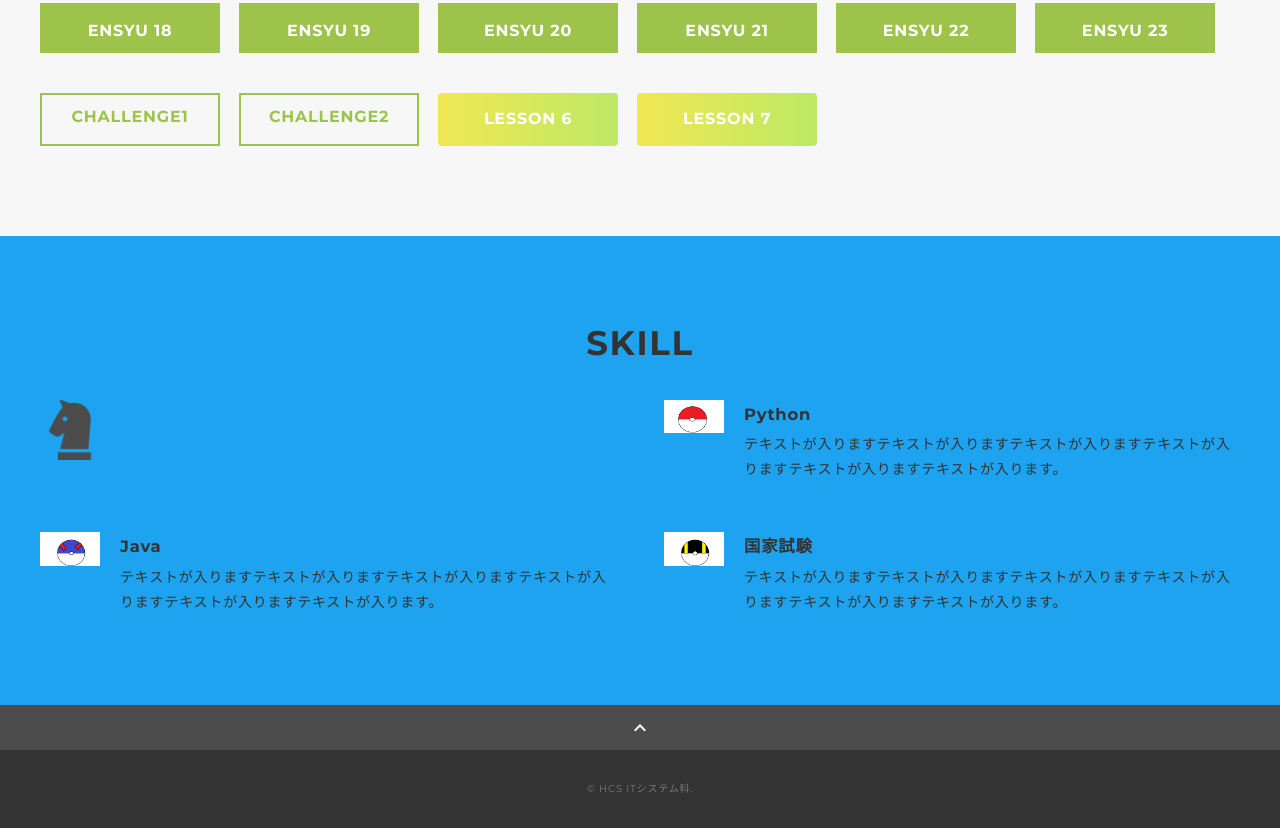
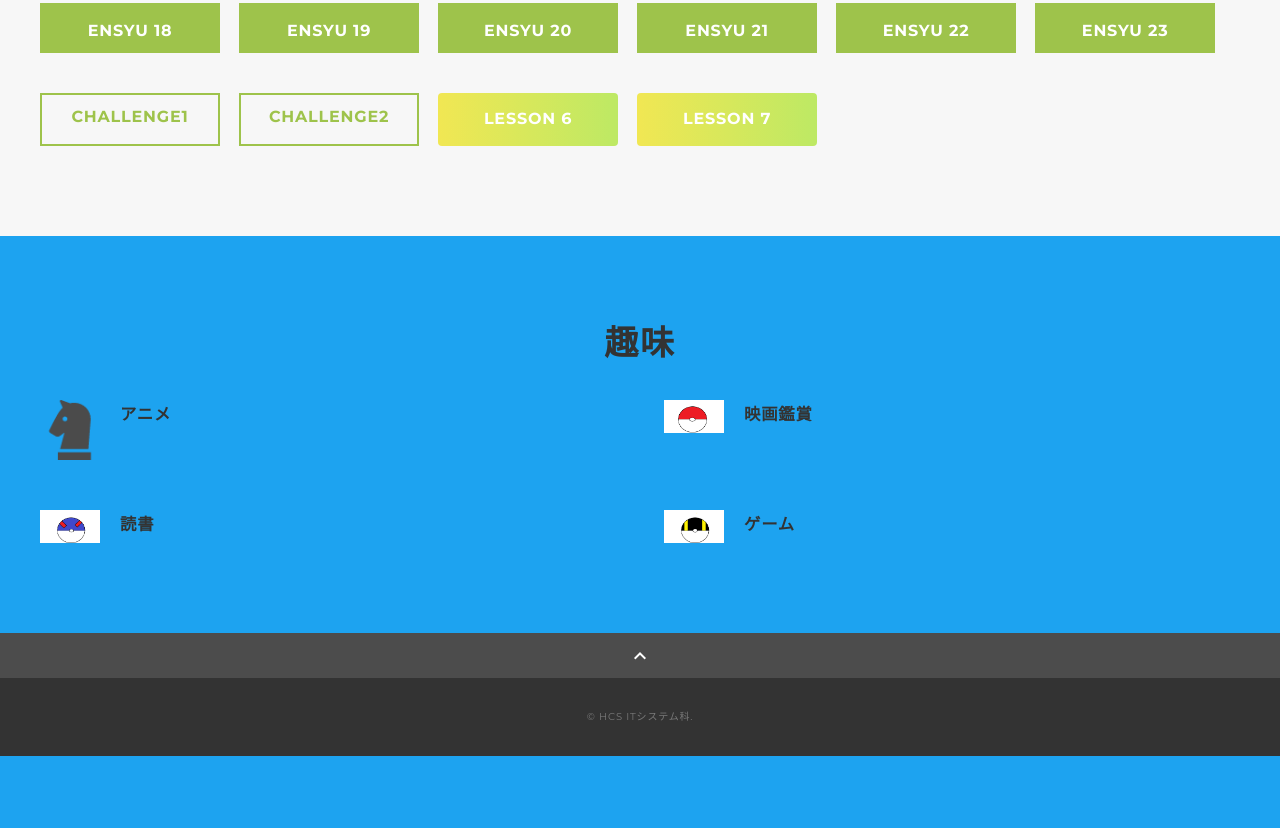
Before and after one commit to 20213079-sakurai/S1A123, a plain HTML site: page index.html in a window 1280 px wide. Shown: the part 1509-2337 px from the top of the page. After the commit the page ends 2265 px from the top, so only its background shows below. Drawn offline with nearby package versions, Linux system fonts and the light colour scheme.

Commit message:
Add files via upload

```diff
--- a/index.html
+++ b/index.html
@@ -95,12 +95,12 @@
 			<!-- skill -->
 			<section class="skill section" id="skill">
 				<div class="inner">
-					<h2 class="title">SKILL</h2>
+					<h2 class="title">趣味</h2>
 					<div class="skill-list">
 						<div class="skill-item">
 							<p class="skill-img"><img src="portfolio/img/tyesu.png" alt=""></p>
 							<div class="skill-body">
-								<h3 class="skill-name"></h3>
+								<h3 class="skill-name">アニメ</h3>
 								<p class="skill-text">
 									</p>
 							</div>
@@ -108,25 +108,25 @@
 						<div class="skill-item">
 							<p class="skill-img"><img src="portfolio/img/oekaki.png" alt=""></p>
 							<div class="skill-body">
-								<h3 class="skill-name">Python</h3>
+								<h3 class="skill-name">映画鑑賞</h3>
 								<p class="skill-text">
-									テキストが入りますテキストが入りますテキストが入りますテキストが入りますテキストが入りますテキストが入ります。</p>
+									</p>
 							</div>
 						</div>
 						<div class="skill-item">
 							<p class="skill-img"><img src="portfolio/img/oekaki1.png" alt=""></p>
 							<div class="skill-body">
-								<h3 class="skill-name">Java</h3>
+								<h3 class="skill-name">読書</h3>
 								<p class="skill-text">
-									テキストが入りますテキストが入りますテキストが入りますテキストが入りますテキストが入りますテキストが入ります。</p>
+									</p>
 							</div>
 						</div>
 						<div class="skill-item">
 							<p class="skill-img"><img src="portfolio/img/oekaki2.png" alt=""></p>
 							<div class="skill-body">
-								<h3 class="skill-name">国家試験</h3>
+								<h3 class="skill-name">ゲーム</h3>
 								<p class="skill-text">
-									テキストが入りますテキストが入りますテキストが入りますテキストが入りますテキストが入りますテキストが入ります。</p>
+									</p>
 							</div>
 						</div>
 					</div>
```
